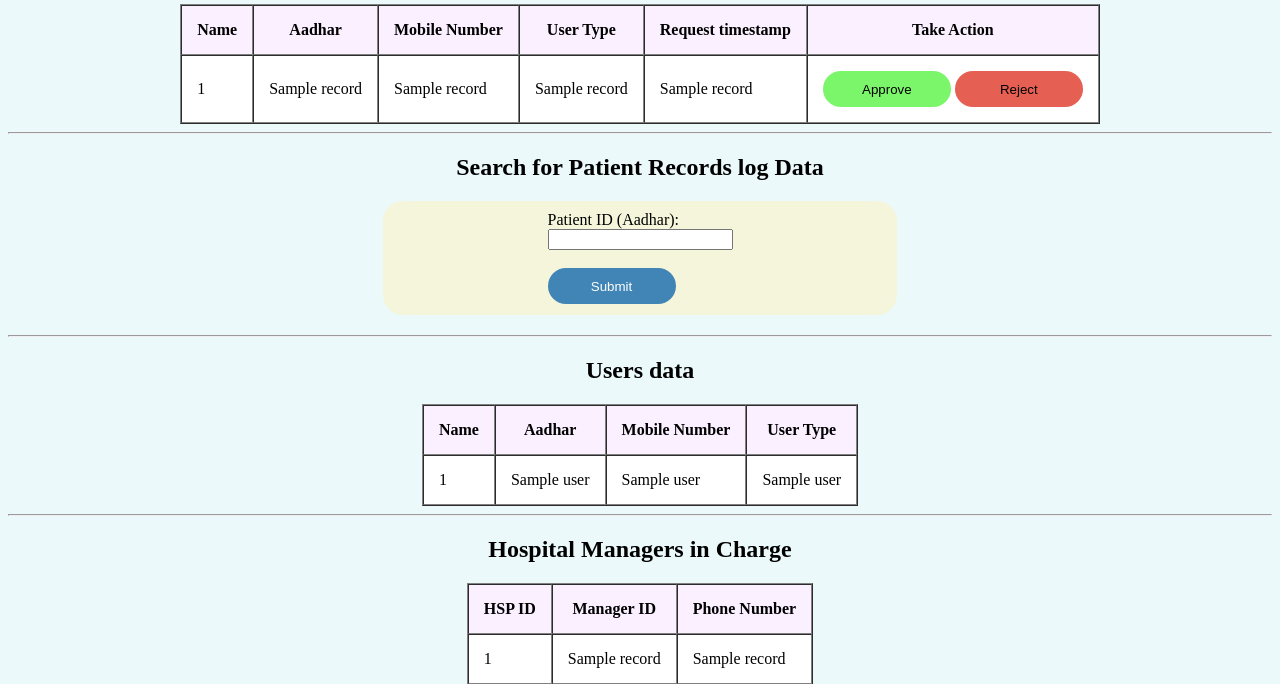
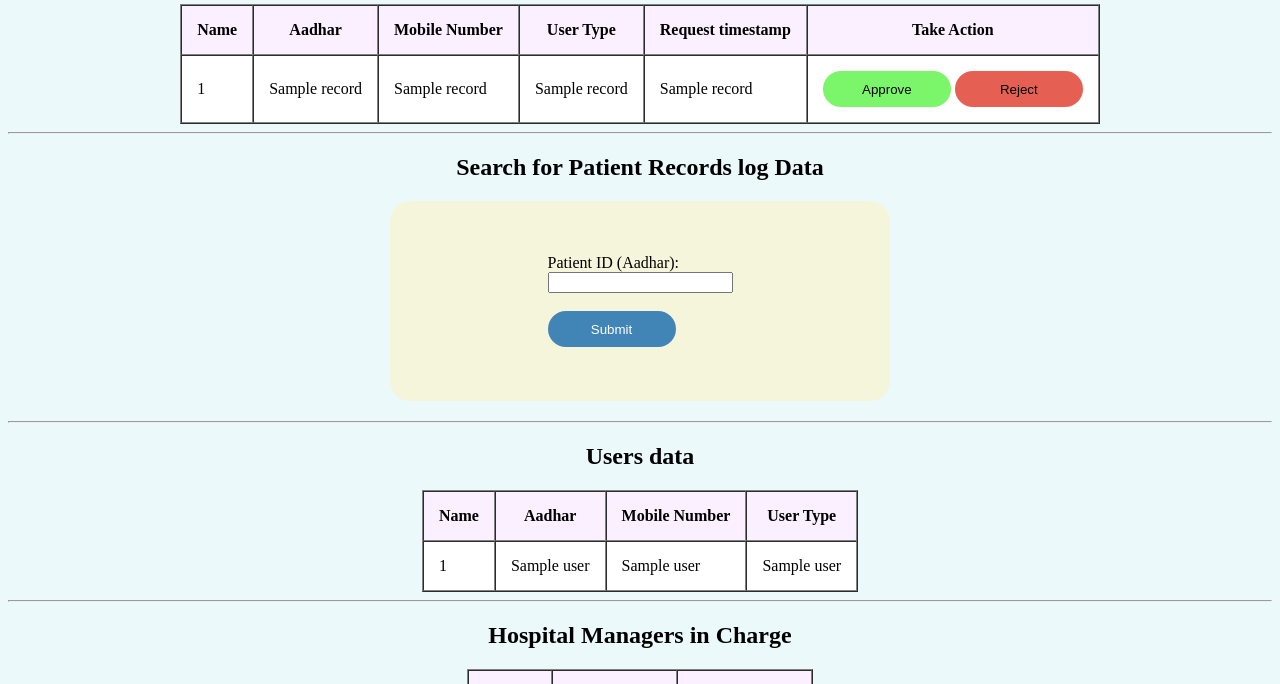
Before and after one commit to PMANOHARAREDDY/Vital_Nest_flask_Solution, a Flask app: template templates/admin_dashboard.html in a window 1280 px wide. Shown: the part 162-846 px from the top of the page. Run offline with Flask 3, Linux system fonts and the light colour scheme; the template is opened without the code that fills it: most values are stand-ins (such as "Sample title", 1, 10 or a date in 2020).

Commit message:
Overlapping issue in the hosptial dashboard has been fixed

```diff
--- a/static/style.css
+++ b/static/style.css
@@ -216,13 +216,14 @@
     background-color: beige;
     border-radius: 20px;
     width: 500px;
-    height: 100px;
+    min-height: 200px;
     margin: 20px auto;
     display: flex;
     flex-direction: column;
     align-items: center;
     justify-content: center;
-    padding: 7px;
+    padding: 20px;
+    box-sizing: border-box;
 
 }
 
```
